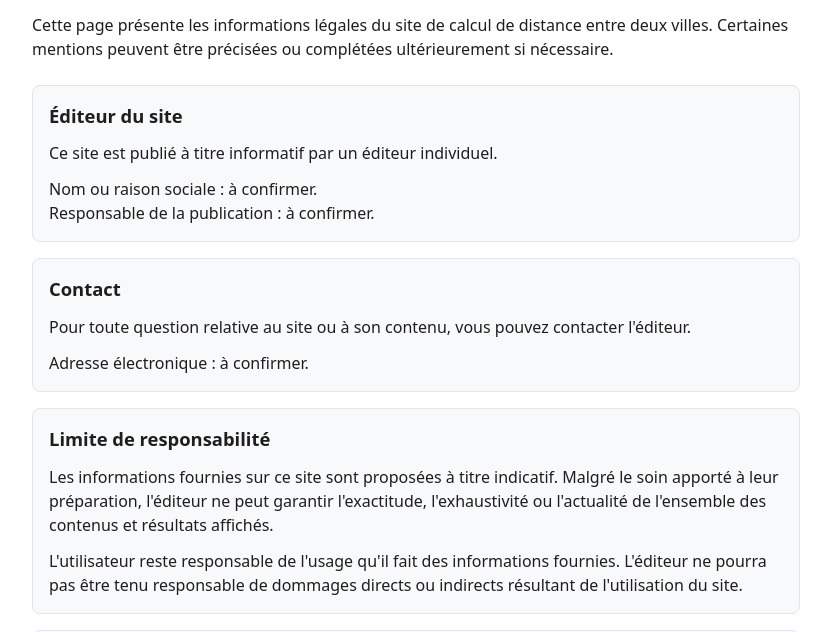
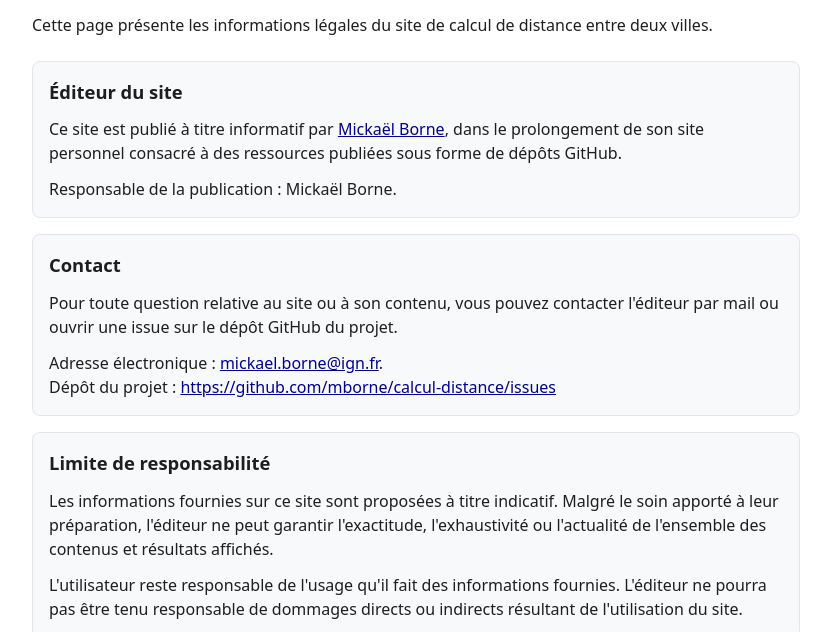
Before and after one commit to mborne/calcul-distance, a website built with Vite: page mentions-legales.html in a window 1280 px wide. Shown: the part 166-798 px from the top of the page, without its empty margins (224-1055 px from the left). Built offline with nearby package versions, Linux system fonts and the light colour scheme.

Commit message:
Complete legal notice details

```diff
--- a/mentions-legales.html
+++ b/mentions-legales.html
@@ -15,7 +15,6 @@
         <h1>Mentions légales</h1>
         <p>
           Cette page présente les informations légales du site de calcul de distance entre deux villes.
-          Certaines mentions peuvent être précisées ou complétées ultérieurement si nécessaire.
         </p>
       </header>
 
@@ -23,21 +22,23 @@
         <section aria-labelledby="editeur-du-site">
           <h2 id="editeur-du-site">Éditeur du site</h2>
           <p>
-            Ce site est publié à titre informatif par un éditeur individuel.
+            Ce site est publié à titre informatif par <a href="https://mborne.github.io/">Mickaël Borne</a>,
+            dans le prolongement de son site personnel consacré à des ressources publiées sous forme de dépôts GitHub.
           </p>
           <p>
-            Nom ou raison sociale : à confirmer.<br />
-            Responsable de la publication : à confirmer.
+            Responsable de la publication : Mickaël Borne.
           </p>
         </section>
 
         <section aria-labelledby="contact">
           <h2 id="contact">Contact</h2>
           <p>
-            Pour toute question relative au site ou à son contenu, vous pouvez contacter l'éditeur.
+            Pour toute question relative au site ou à son contenu, vous pouvez contacter l'éditeur par mail ou
+            ouvrir une issue sur le dépôt GitHub du projet.
           </p>
           <p>
-            Adresse électronique : à confirmer.
+            Adresse électronique : <a href="mailto:mickael.borne@ign.fr">mickael.borne@ign.fr</a>.<br />
+            Dépôt du projet : <a href="https://github.com/mborne/calcul-distance/issues">https://github.com/mborne/calcul-distance/issues</a>
           </p>
         </section>
 
```
